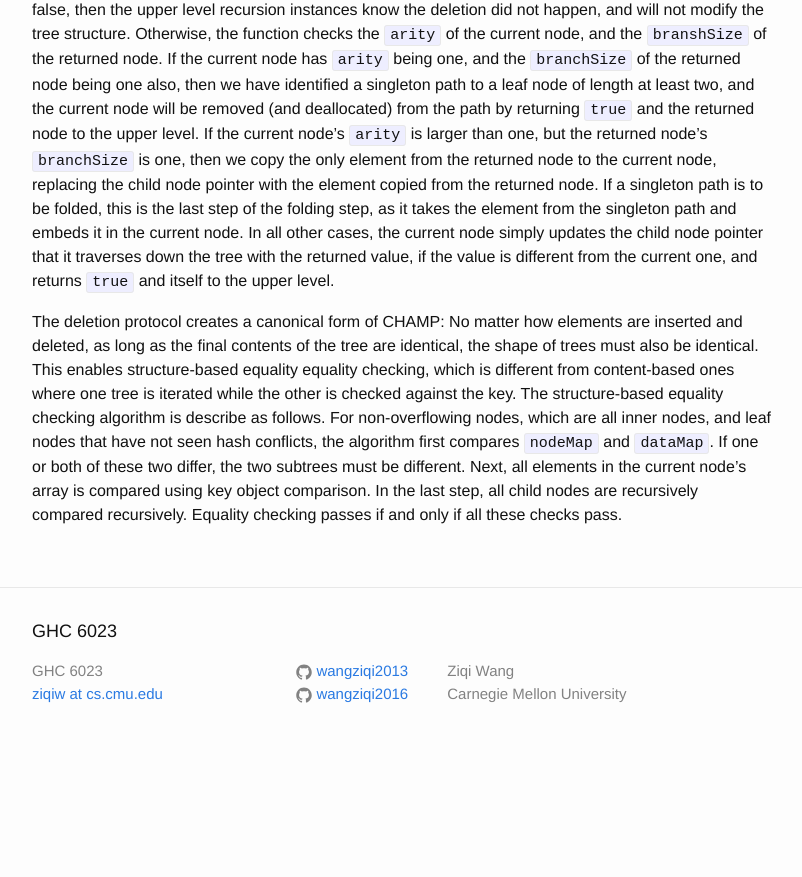
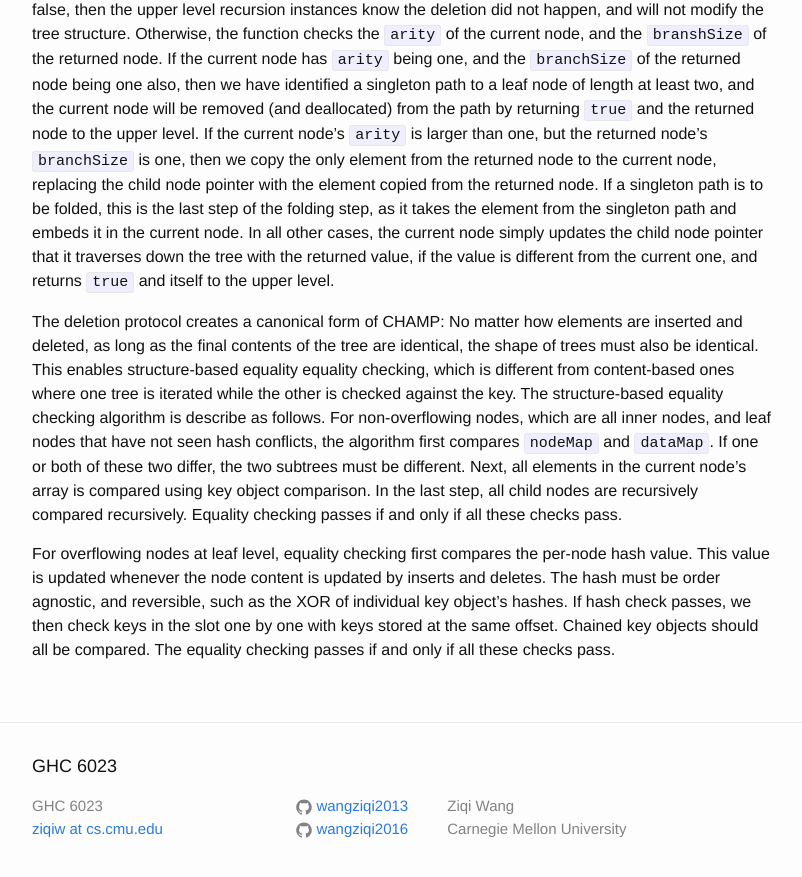
Before and after one commit to wangziqi2013/wangziqi2013.github.io, a Jekyll site: the page built from _posts/2020-08-08-CHAMP.markdown, in a window 1280 px wide and 900 px high, scrolled down 3340 px. Shown: the top 877 px of the window, without its empty margins (238-1040 px from the left). Built offline with Jekyll 4.4.1, drawn with Linux system fonts in a browser that asks for light colours; before the commit the page ends 4105 px from its top, so only the background shows below that.

Commit message:
Adding non-overflowing nodes

```diff
--- a/_posts/2020-08-08-CHAMP.markdown
+++ b/_posts/2020-08-08-CHAMP.markdown
@@ -151,3 +151,9 @@ For non-overflowing nodes, which are all inner nodes, and leaf nodes that have n
 first compares `nodeMap` and `dataMap`. If one or both of these two differ, the two subtrees must be different.
 Next, all elements in the current node's array is compared using key object comparison. In the last step, all
 child nodes are recursively compared recursively. Equality checking passes if and only if all these checks pass.
+
+For overflowing nodes at leaf level, equality checking first compares the per-node hash value. This value is updated
+whenever the node content is updated by inserts and deletes. The hash must be order agnostic, and reversible, such as
+the XOR of individual key object's hashes. If hash check passes, we then check keys in the slot one by one with keys
+stored at the same offset. Chained key objects should all be compared. The equality checking passes if and only if
+all these checks pass.
```
